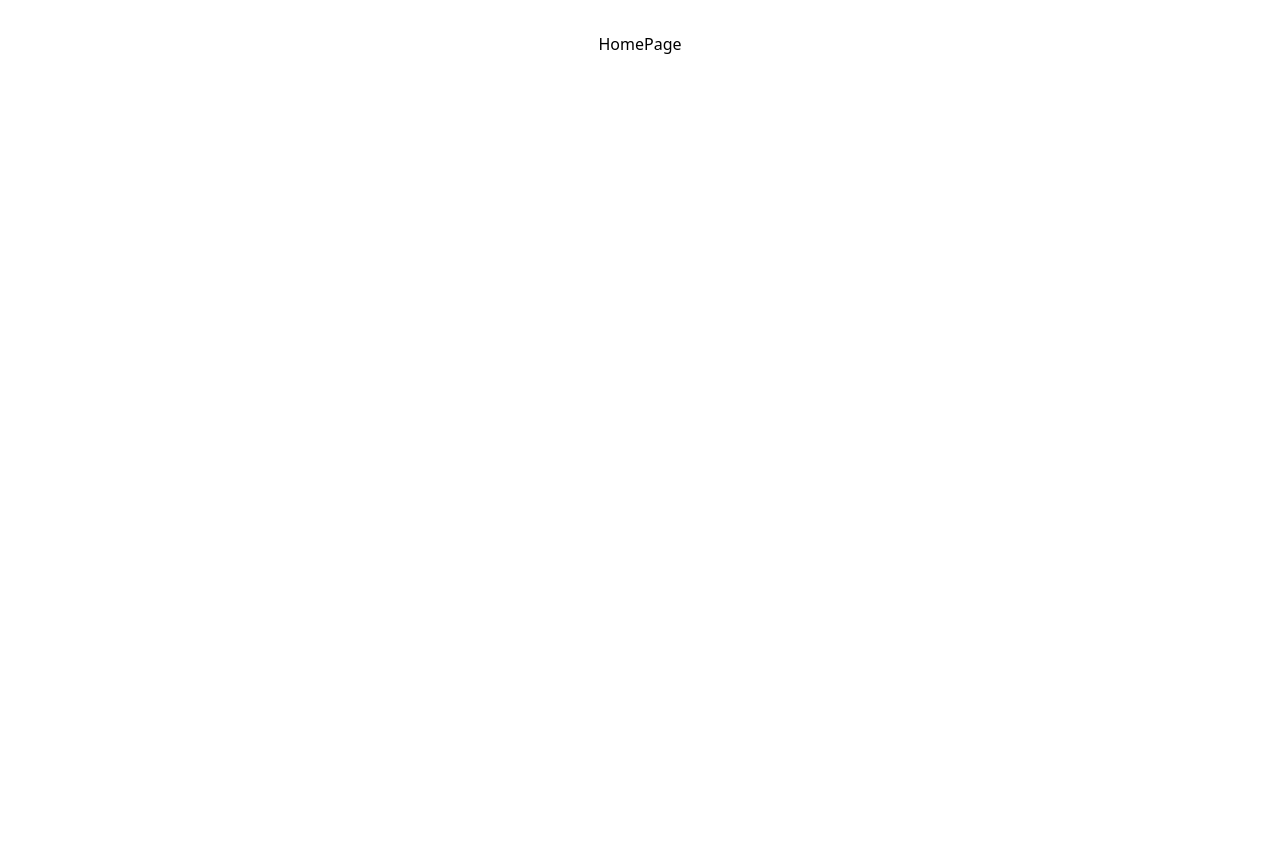
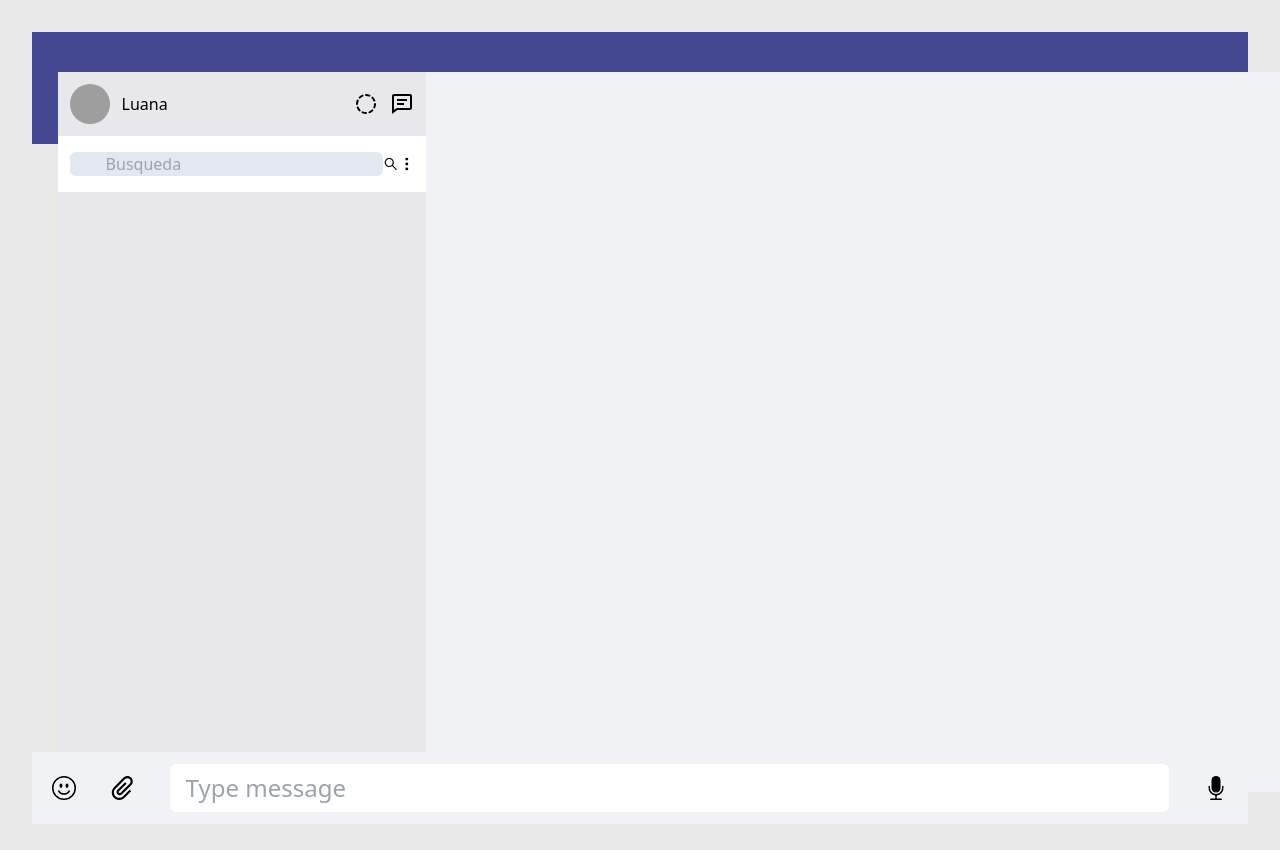
Before and after one commit to ricardoL0pez/Partyzum, a React (Vite) app: page /chat in a window 1280 px wide. Shown: the top 850 px of the page. Before the commit the page ends 800 px from the top, so only its background shows below. Built offline with nearby package versions, Linux system fonts and the light colour scheme; grey boxes are pictures that could not be loaded.

Commit message:
Fue creada la estructura basica del chat con el component HomePage. Esta en construccion el componente Profile del chat.

```diff
--- /dev/null
+++ b/postcss.config.js
@@ -0,0 +1,6 @@
+export default {
+    plugins: {
+      tailwindcss: {},
+      autoprefixer: {},
+    },
+  }
--- /dev/null
+++ b/src/components/Chat/components/HomePage/HomePage.css
@@ -0,0 +1,7 @@
+::-webkit-scrollbar {
+    width: 5px;
+}
+
+::-webkit-scrollbar-thumb {
+    background-color: gray;
+}
--- a/src/components/Chat/components/HomePage/HomePage.jsx
+++ b/src/components/Chat/components/HomePage/HomePage.jsx
@@ -1,7 +1,73 @@
-
+import { useState } from 'react';
+import { BiCommentDetail } from 'react-icons/bi';
+import { TbCircleDashed } from 'react-icons/tb';
+import { AiOutlineSearch } from 'react-icons/ai';
+import { BsEmojiSmile, BsMicFill, BsThreeDotsVertical } from 'react-icons/bs';
+import { ImAttachment } from 'react-icons/im';
+import './HomePage.css';
+import { Profile } from '../Profile/Profile';
 
 export const HomePage = () => {
+  const [isProfile, setIsProfile] = useState(false);
+
+  const handleCloseOpenProfile = () => {
+    setIsProfile(false);
+  }
+
   return (
-    <div>HomePage</div>
+    <div className="relative">
+      <div className="w-full py-14 bg-[#444892]"></div>
+      <div className="flex bg-[#f0f2f5] h-[90vh] absolute left-[2vw] top-[5vh] w-[96vw]">
+        <div className="left w-[30%] bg-[#e8e8ec] h-full">
+          {/* perfil */}
+          {isProfile && <div className='w-full h-full'> <Profile handleCloseOpenProfile={handleCloseOpenProfile} />
+</div>}
+          {!isProfile && <div className='w-full'></div>}
+          <div className="flex justify-between items-center p-3">
+            <div className="flex items-center space-x-3">
+              <img
+                className="rounded-full w-10 h-10 cursor-pointer"
+                src="https://cdn.pixabay.com/photo/2017/11/19/07/30/girl-2961959_1280.jpg"
+                alt=""
+              />
+              <p>Luana</p>
+            </div>
+            <div className="space-x-3 text-2xl flex">
+              <TbCircleDashed />
+              <BiCommentDetail />
+            </div>
+          </div>
+
+          <div className='relative flex justify-center items-center bg-white py-4 px-3'>
+            <input
+              className='border-none outline-none bg-slate-200 rounded-md w-[93%] pl-9'
+              type="text"
+              placeholder="Busqueda"
+            />
+            <AiOutlineSearch />
+            <BsThreeDotsVertical />
+          </div>
+        </div>
+      </div>
+      {/* seccion de mensaje */}
+      <div className='px-10 h-[85vh] overflow-y-scroll'>
+        <div className='space-y-1 flex flex-col justify-center mt-20 py-2'>
+
+        </div>
+      </div>
+      {/* footer */}
+      <div className='footer bg-[#f0f2f5] absolute bottom-0 w-full py-3 text-2xl'>
+        <div className='flex justify-between items-center px-5 relative'>
+          <BsEmojiSmile className='cursor-pointer' />
+          <ImAttachment />
+          <input
+            className='py-2 outline-none border-none bg-white pl-4 rounded-md w-[85%]'
+            type="text"
+            placeholder='Type message'
+          />
+          <BsMicFill />
+        </div>
+      </div>
+    </div>
   )
 }
--- /dev/null
+++ b/src/components/Chat/components/Profile/Profile.jsx
@@ -0,0 +1,12 @@
+import { BsArrowLeft, BsCheck2 } from 'react-icons/bs';
+export const Profile = ({ handleCloseOpenProfile }) => {
+    return (
+        <div className="w-full h-full">
+            <div className="flex items-center space-x-10 bg-[#008069] text-white pt-16 px-10 pb-5">
+                <div className='flex items-center space-x-10 bg-[#008069] text-white pt-16 px-10 pb-5'>
+
+                </div>
+            </div>
+        </div>
+    )
+}
--- a/src/index.css
+++ b/src/index.css
@@ -1,3 +1,16 @@
+body {
+    margin: 0;
+    font-family: system-ui, -apple-system, BlinkMacSystemFont, 'Segoe UI', Roboto, Oxygen, Ubuntu, Cantarell, 'Open Sans', 'Helvetica Neue', sans-serif;
+    -webkit-font-smoothing: antialiased;
+    -moz-osx-font-smoothing: grayscale;
+    max-width: 100vm;
+    background-color: rgb(233, 233, 233);
+}
+
+code {
+    font-family: source-code-pro, Menlo, Monaco, Consolas, 'Couruer New', monospace;
+}
+
 @tailwind base;
 @tailwind components;
 @tailwind utilities;
```
Also changed, not shown: src/components/Chat/components/Profile/Profile.css (added).
